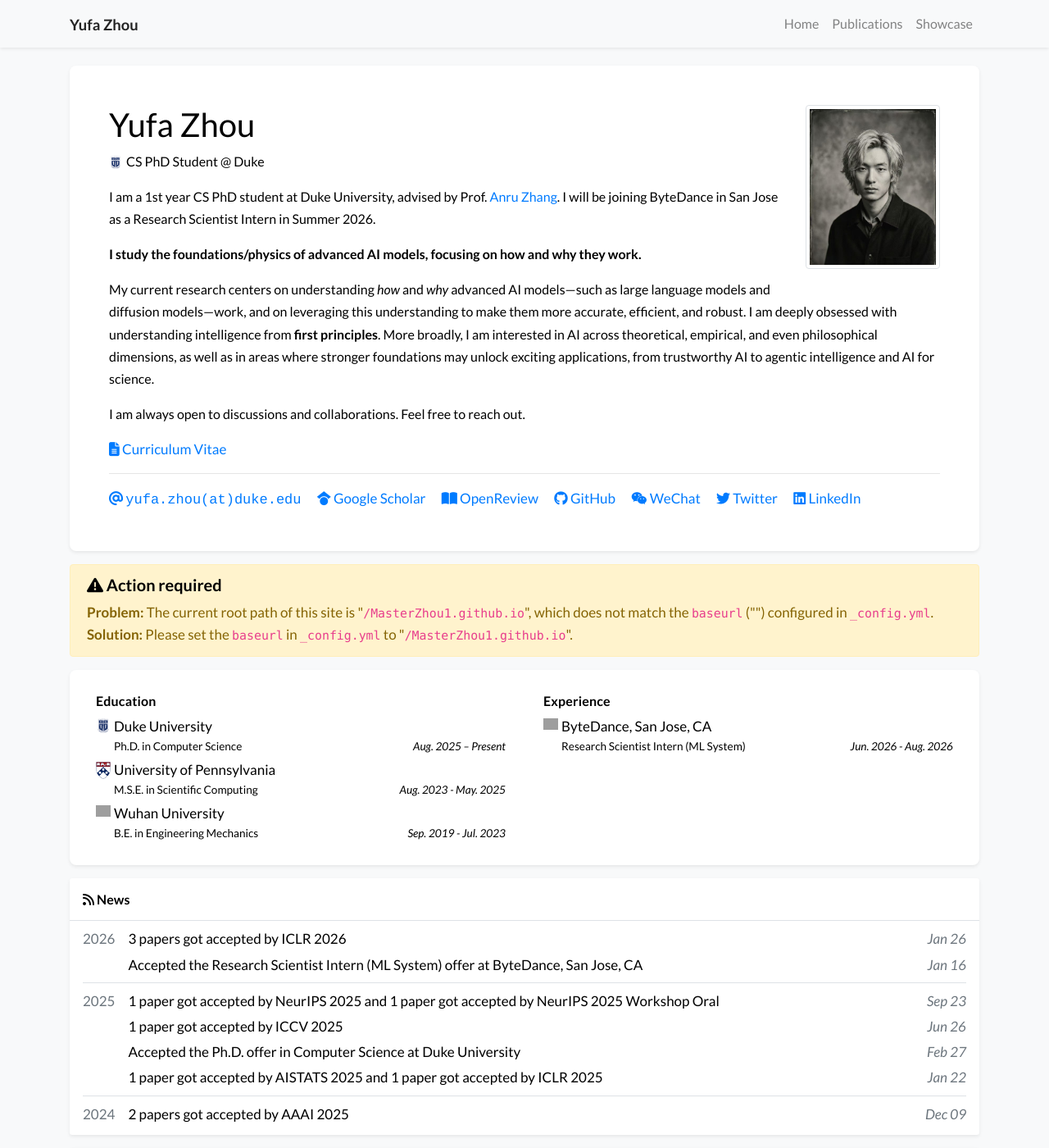
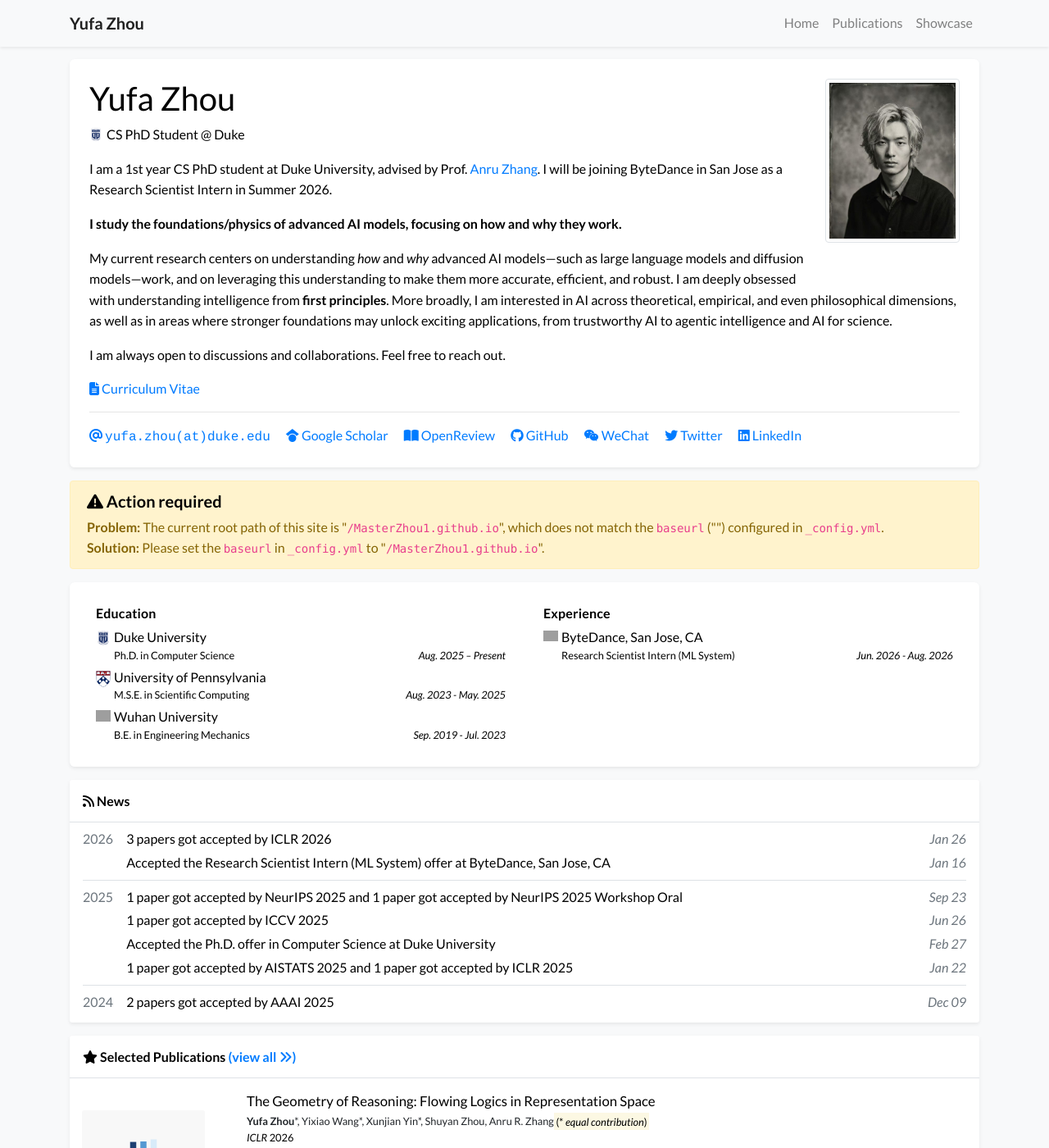
Before and after one commit to MasterZhou1/MasterZhou1.github.io, a Jekyll site: the page built from index.html, in a window 1280 px wide and 1400 px high. Shown: the whole window at 82% size. Built offline with Jekyll 4.4.1, drawn with Linux system fonts in a browser that asks for light colours; nearby versions of some CDN libraries; a style sheet for code colours, icons or effects is not loaded; grey boxes are pictures that could not be loaded.

Commit message:
update readibility

```diff
--- a/assets/css/global.css
+++ b/assets/css/global.css
@@ -2,10 +2,11 @@
 body {
     font-family: "Lato", sans-serif;
     font-weight: 400;
-    font-size: 17px;
-    padding-top: 5.0rem;
-    line-height: 1.6;
+    font-size: 16px;
+    padding-top: 4.5rem;
+    line-height: 1.55;
     color: #000;
+    background-color: #fff !important;
 }
 
 a {
@@ -20,24 +21,18 @@
 
 .text-profile-position {
     font-weight: 400;
-    font-size: 1rem;
 }
 
 .text-profile-bio {
     font-weight: 400;
-    line-height: 1.7;
-    font-size: 1rem;
+    line-height: 1.6;
     color: #000;
 }
 
 .navbar {
-    opacity: 0.95;
+    opacity: 0.97;
     backdrop-filter: blur(6px);
     -webkit-backdrop-filter: blur(6px);
-}
-
-.navbar-brand strong {
-    font-size: 1.15rem;
 }
 
 .inline-badge {
@@ -86,8 +81,7 @@
 
 .navbar .nav-link {
     font-weight: 400;
-    font-size: 1rem;
-    padding: 0.5rem 0.75rem;
+    padding: 0.4rem 0.6rem;
     border-radius: 0.25rem;
     transition: background-color 0.15s ease, color 0.15s ease;
 }
@@ -100,31 +94,34 @@
 
 /* ── Homepage cards ── */
 .card.border-0 {
-    border-radius: 0.5rem;
+    border-radius: 0.4rem;
+}
+
+.card-body {
+    padding: 1.5rem !important;
 }
 
 .card-body h6 {
-    font-size: 1rem;
     letter-spacing: 0.01em;
 }
 
 /* ── Footer ── */
 .footer {
-    margin-top: 3rem;
-    padding: 0.75rem 0;
-    font-size: 0.85rem;
-    color: #888;
+    margin-top: 2rem;
+    padding: 0.5rem 0;
+    font-size: 0.8rem;
+    color: #999;
 }
 
 /* ── Publication items ── */
 .item-container h5 {
-    font-size: 1.15rem;
-    line-height: 1.45;
+    font-size: 1.05rem;
+    line-height: 1.4;
     font-weight: 600;
 }
 
 .abstract-links a {
-    margin-right: 0.15rem;
+    margin-right: 0.1rem;
 }
 
 /* ── Showcase cards ── */
@@ -133,65 +130,65 @@
 }
 .grid-item .shadow-sm:hover {
     transform: translateY(-2px);
-    box-shadow: 0 0.3rem 0.8rem rgba(0, 0, 0, 0.1) !important;
+    box-shadow: 0 0.25rem 0.6rem rgba(0, 0, 0, 0.12) !important;
 }
 
 /* ── Article page ── */
 .article-content {
-    max-width: 720px;
+    max-width: 700px;
     margin: 0 auto;
-    padding: 2rem 0;
-    line-height: 1.75;
-    font-size: 1.12rem;
+    padding: 1.5rem 0;
+    line-height: 1.7;
+    font-size: 1.05rem;
     color: #000;
 }
 
 .article-content h2 {
-    margin-top: 0.5rem;
-    margin-bottom: 1.25rem;
-    font-size: 1.8rem;
+    margin-top: 0.25rem;
+    margin-bottom: 0.75rem;
+    font-size: 1.6rem;
     font-weight: 700;
 }
 
 .article-content h3 {
     margin-top: 0.25rem;
-    margin-bottom: 0.75rem;
-    font-size: 1.35rem;
+    margin-bottom: 0.5rem;
+    font-size: 1.2rem;
     font-weight: 700;
 }
 
 .article-content p {
-    margin-bottom: 1.2rem;
+    margin-bottom: 1rem;
 }
 
 .article-content hr {
-    margin: 2rem 0;
+    margin: 1.25rem 0;
     border: none;
-    border-top: 1px solid #dce0e4;
+    border-top: 1px solid #e0e0e0;
 }
 
 .article-content ul,
 .article-content ol {
-    margin-bottom: 1.2rem;
-    padding-left: 1.5rem;
+    margin-bottom: 1rem;
+    padding-left: 1.25rem;
 }
 
 .article-content li {
-    margin-bottom: 0.6rem;
+    margin-bottom: 0.4rem;
 }
 
 .article-content .katex-display {
-    margin: 1.5rem 0;
+    margin: 1.25rem 0;
     overflow-x: auto;
     overflow-y: hidden;
-    padding: 0.25rem 0;
+    padding: 0.2rem 0;
 }
 
 .article-content blockquote {
     border-left: 3px solid #bbb;
     padding-left: 1rem;
-    margin: 1.5rem 0;
-    color: #333;
+    margin: 1rem 0;
+    color: #222;
 }
 
 /* BibTeX Modal Styles */
```
